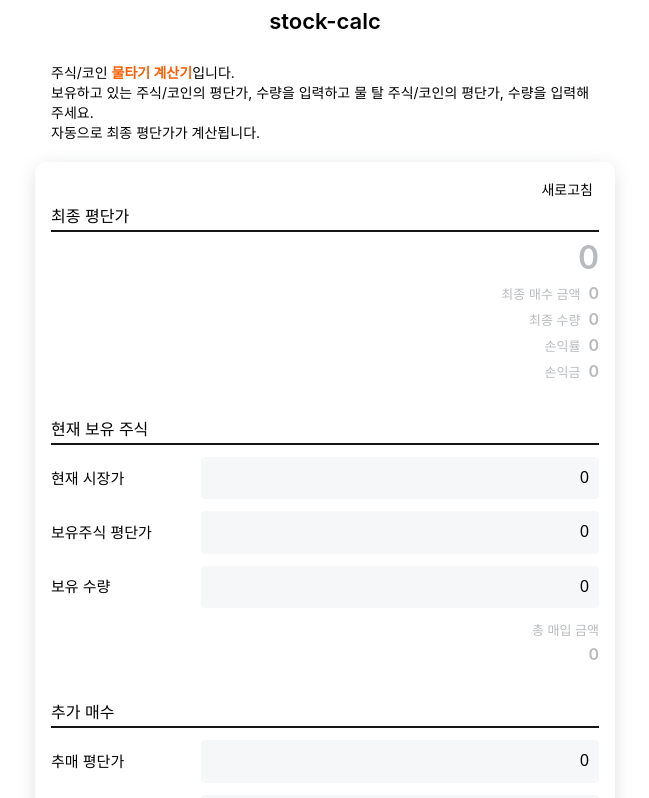
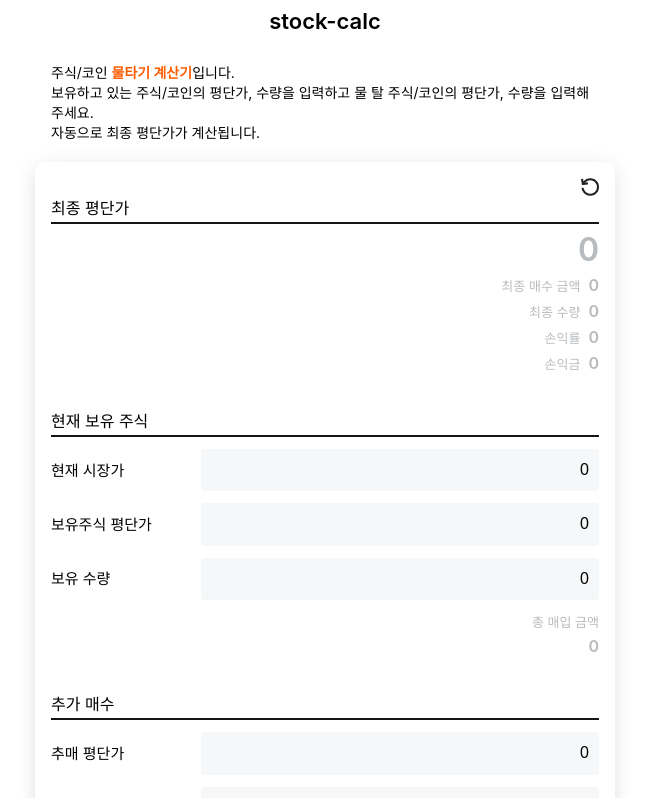
Before and after one commit to uu29/stock-calc, a Next.js app: page / in a window 1280 px wide. Shown: the top 798 px of the page, without its empty margins (315-964 px from the left). Built offline with nearby package versions, Linux system fonts and the light colour scheme.

Commit message:
feat: 컴포넌트 쪼개기

```diff
--- a/components/home/Calculator.tsx
+++ b/components/home/Calculator.tsx
@@ -1,23 +1,6 @@
-import styled from "styled-components";
-
-const valueTextTheme = {
-  small: "small",
-  medium: "medium",
-  large: "large",
-} as const;
-
-type ValueTextTheme = typeof valueTextTheme[keyof typeof valueTextTheme];
-
-interface InputValueProps {
-  value: number;
-  theme: ValueTextTheme;
-}
-
-const Value = ({ value, theme = valueTextTheme.medium }: InputValueProps) => (
-  <ValueText isActive={value > 0} textTheme={theme}>
-    {value}
-  </ValueText>
-);
+import { CalculatorContainer, Form, InputLabel, InputValue, Label, LabelBlock, Refresh, SectionInputLine, SectionItem, SectionRightLine, SectionTitle } from "./CalculatorStyle";
+import CurrentAccount, { Value } from "./CurrentAccount";
+import { valueTextTheme } from "./interface";
 
 const Calculator = () => {
   return (
@@ -47,25 +30,7 @@ const Calculator = () => {
               <Value value={0} theme={valueTextTheme.small} />
             </SectionRightLine>
           </SectionItem>
-          <SectionItem>
-            <SectionTitle>현재 보유 주식</SectionTitle>
-            <SectionInputLine>
-              <InputLabel>현재 시장가</InputLabel>
-              <InputValue value={0} />
-            </SectionInputLine>
-            <SectionInputLine>
-              <InputLabel>보유주식 평단가</InputLabel>
-              <InputValue value={0} />
-            </SectionInputLine>
-            <SectionInputLine>
-              <InputLabel>보유 수량</InputLabel>
-              <InputValue value={0} />
-            </SectionInputLine>
-            <SectionRightLine>
-              <LabelBlock>총 매입 금액</LabelBlock>
-              <Value value={0} theme={valueTextTheme.small} />
-            </SectionRightLine>
-          </SectionItem>
+          <CurrentAccount />
           <SectionItem>
             <SectionTitle>추가 매수</SectionTitle>
             <SectionInputLine>
@@ -87,80 +52,4 @@ const Calculator = () => {
   );
 };
 
-const CalculatorContainer = styled.div`
-  max-width: 58rem;
-  margin: 2rem auto;
-  padding: 1.6rem;
-  border-radius: 10px;
-  box-shadow: 0 4px 20px -4px rgba(106, 110, 114, 0.32);
-`;
-
-const Form = styled.form`
-  margin-top: 3rem;
-`;
-
-const SectionItem = styled.li`
-  margin-bottom: 4rem;
-`;
-
-const SectionRightLine = styled.div`
-  text-align: right;
-  margin-bottom: 6px;
-`;
-
-const SectionTitle = styled.h2`
-  padding-bottom: 6px;
-  border-bottom: 2px solid #151515;
-  margin-bottom: 6px;
-`;
-
-const Label = styled.span`
-  font-size: 1.3rem;
-  color: ${({ theme }) => theme.colors.inactiveGray};
-`;
-
-const LabelBlock = styled.div`
-  display: block;
-  margin-bottom: 5px;
-  font-size: 1.3rem;
-  color: ${({ theme }) => theme.colors.inactiveGray};
-`;
-
-const SectionInputLine = styled.div`
-  display: flex;
-  align-items: center;
-  margin: 1.2rem 0;
-`;
-
-const InputLabel = styled.label`
-  display: block;
-  width: 15rem;
-  line-height: 1.4;
-  font-size: 1.5rem;
-`;
-
-const InputValue = styled.input`
-  display: block;
-  padding: 1rem;
-  flex: 1 0 0;
-  background: ${({ theme }) => theme.colors.inputGray};
-  border-radius: 4px;
-  line-height: 1.4;
-  text-align: right;
-  font-size: ${({ theme }) => theme.fontSize.input.small};
-`;
-
-const Refresh = styled.button`
-  float: right;
-  font-size: 1.4rem;
-`;
-
-const ValueText = styled.span<{ isActive: boolean; textTheme: ValueTextTheme }>`
-  display: inline-block;
-  margin-left: 8px;
-  color: ${({ isActive, theme }) => (isActive ? theme.colors.activeBlack : theme.colors.inactiveGray)};
-  font-size: ${({ theme, textTheme }) => theme.fontSize.input[textTheme]};
-  font-weight: 600;
-`;
-
 export default Calculator;
--- /dev/null
+++ b/components/home/CalculatorStyle.tsx
@@ -0,0 +1,83 @@
+import styled from "styled-components";
+import { ValueTextTheme } from "./interface";
+
+export const CalculatorContainer = styled.div`
+  max-width: 58rem;
+  margin: 2rem auto;
+  padding: 1.6rem;
+  border-radius: 10px;
+  box-shadow: 0 4px 20px -4px rgba(106, 110, 114, 0.32);
+`;
+
+export const Form = styled.form`
+  margin-top: 2.2rem;
+`;
+
+export const SectionItem = styled.li`
+  margin-bottom: 4rem;
+`;
+
+export const SectionRightLine = styled.div`
+  text-align: right;
+  margin-bottom: 6px;
+`;
+
+export const SectionTitle = styled.h2`
+  padding-bottom: 6px;
+  border-bottom: 2px solid #151515;
+  margin-bottom: 6px;
+`;
+
+export const Label = styled.span`
+  font-size: 1.3rem;
+  color: ${({ theme }) => theme.colors.inactiveGray};
+`;
+
+export const SectionInputLine = styled.div`
+  display: flex;
+  align-items: center;
+  margin: 1.2rem 0;
+`;
+
+export const LabelBlock = styled.div`
+  display: block;
+  margin-bottom: 5px;
+  font-size: 1.3rem;
+  color: ${({ theme }) => theme.colors.inactiveGray};
+`;
+
+export const InputLabel = styled.label`
+  display: block;
+  width: 15rem;
+  line-height: 1.4;
+  font-size: 1.5rem;
+`;
+
+export const InputValue = styled.input`
+  display: block;
+  padding: 1rem;
+  flex: 1 0 0;
+  background: ${({ theme }) => theme.colors.inputGray};
+  border-radius: 4px;
+  line-height: 1.4;
+  text-align: right;
+  font-size: ${({ theme }) => theme.fontSize.input.small};
+`;
+
+export const Refresh = styled.button`
+  float: right;
+  display: block;
+  width: 18px;
+  height: 18px;
+  text-indent: -9999px;
+  background: url("/images/icon-refresh.png") no-repeat center;
+  background-size: contain;
+`;
+
+export const ValueText = styled.span<{ isActive: boolean; textTheme: ValueTextTheme }>`
+  display: inline-block;
+  margin-left: 8px;
+  color: ${({ isActive, theme }) => (isActive ? theme.colors.activeBlack : theme.colors.inactiveGray)};
+  font-size: ${({ theme, textTheme }) => theme.fontSize.input[textTheme]};
+  font-weight: 600;
+`;
--- /dev/null
+++ b/components/home/CurrentAccount.tsx
@@ -0,0 +1,34 @@
+import { InputLabel, InputValue, LabelBlock, SectionInputLine, SectionItem, SectionRightLine, SectionTitle, ValueText } from "./CalculatorStyle";
+// eslint-disable-next-line @typescript-eslint/no-unused-vars
+import { InputValueProps, valueTextTheme } from "./interface";
+
+export const Value = ({ value, theme = valueTextTheme.medium }: InputValueProps) => (
+  <ValueText isActive={value > 0} textTheme={theme}>
+    {value}
+  </ValueText>
+);
+const CurrentAccount = () => {
+  return (
+    <SectionItem>
+      <SectionTitle>현재 보유 주식</SectionTitle>
+      <SectionInputLine>
+        <InputLabel>현재 시장가</InputLabel>
+        <InputValue value={0} />
+      </SectionInputLine>
+      <SectionInputLine>
+        <InputLabel>보유주식 평단가</InputLabel>
+        <InputValue value={0} />
+      </SectionInputLine>
+      <SectionInputLine>
+        <InputLabel>보유 수량</InputLabel>
+        <InputValue value={0} />
+      </SectionInputLine>
+      <SectionRightLine>
+        <LabelBlock>총 매입 금액</LabelBlock>
+        <Value value={0} theme={valueTextTheme.small} />
+      </SectionRightLine>
+    </SectionItem>
+  );
+};
+
+export default CurrentAccount;
--- /dev/null
+++ b/components/home/interface.ts
@@ -0,0 +1,12 @@
+export const valueTextTheme = {
+  small: "small",
+  medium: "medium",
+  large: "large",
+} as const;
+
+export type ValueTextTheme = typeof valueTextTheme[keyof typeof valueTextTheme];
+
+export interface InputValueProps {
+  value: number;
+  theme: ValueTextTheme;
+}
```
Also changed, not shown: public/images/icon-refresh.png (added).
